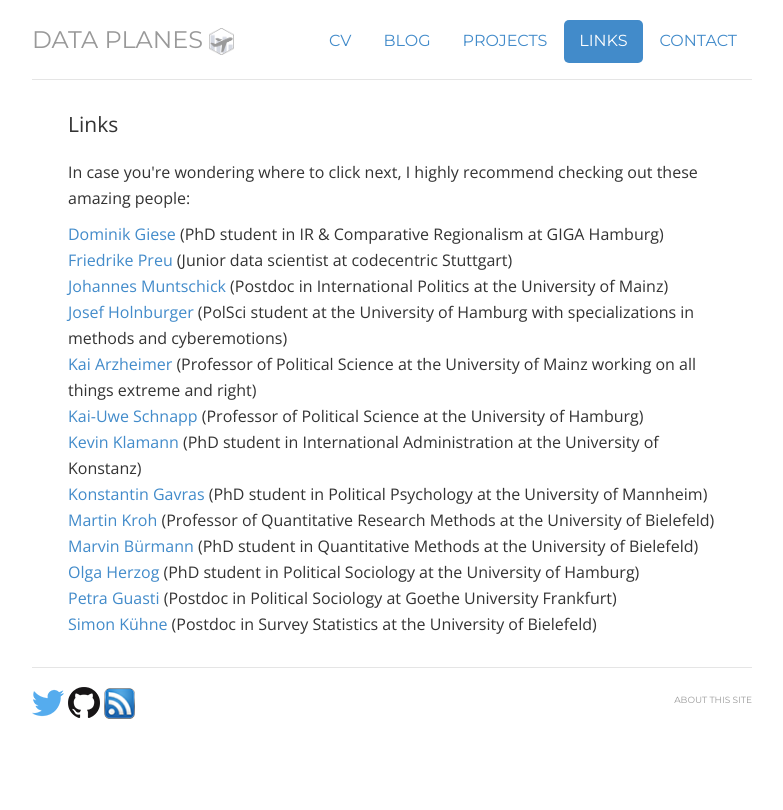
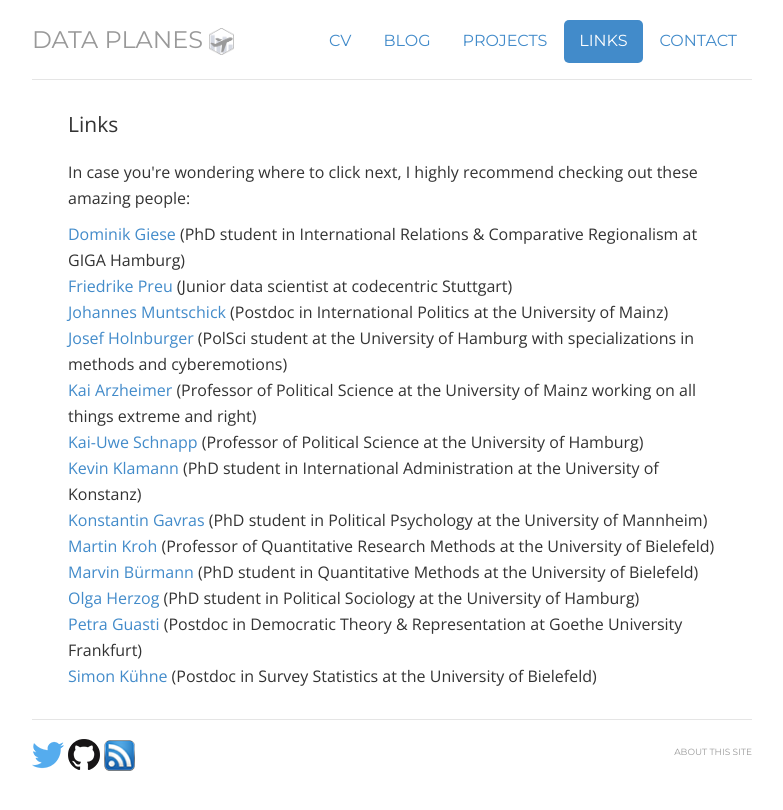
Before and after one commit to lhehnke/lhehnke.github.io, a Jekyll site: the page built from links/index.html, in a window 1280 px wide. Shown: the top 810 px of the page, without its empty margins (248-1031 px from the left). Built offline with Jekyll 4.4.1, drawn with Linux system fonts in a browser that asks for light colours; nearby versions of some CDN libraries.

Commit message:
Add info

```diff
--- a/links/index.html
+++ b/links/index.html
@@ -17,7 +17,7 @@ contact: passive
 			<link href="https://maxcdn.bootstrapcdn.com/font-awesome/4.6.3/css/font-awesome.min.css" rel="stylesheet" />
 
     <ul class="list-unstyled">
-                                                        	 <li> <a href="https://gem-stones.eu/people/dominik-giese" target="_blank">Dominik Giese</a> (PhD student in IR & Comparative Regionalism at GIGA Hamburg)</li>
+                                                        	 <li> <a href="https://gem-stones.eu/people/dominik-giese" target="_blank">Dominik Giese</a> (PhD student in International Relations & Comparative Regionalism at GIGA Hamburg)</li>
                                                 	 <li> <a href="https://www.codecentric.de/team/friederike-preu/" target="_blank">Friedrike Preu</a> (Junior data scientist at codecentric Stuttgart)</li>
                                           	 <li> <a href="https://international.politics.uni-mainz.de/staff/johannes-muntschick/" target="_blank">Johannes Muntschick</a> (Postdoc in International Politics at the University of Mainz)</li>
                                     	 <li> <a href="http://blog.holnburger.com/" target="_blank">Josef Holnburger</a> (PolSci student at the University of Hamburg with specializations in methods and cyberemotions) </li>
@@ -28,7 +28,7 @@ contact: passive
             	 <li> <a href="https://ekvv.uni-bielefeld.de/pers_publ/publ/PersonDetail.jsp?personId=120195853" target="_blank">Martin Kroh</a> (Professor of Quantitative Research Methods at the University of Bielefeld)</li>
       	 <li> <a href="http://mbuermann.de/" target="_blank">Marvin Bürmann</a> (PhD student in Quantitative Methods at the University of Bielefeld)</li>
 	 <li> <a href="https://www.wiso.uni-hamburg.de/fachbereich-sowi/professuren/schnapp/team/herzog-olga.html" target="_blank">Olga Herzog</a> (PhD student in Political Sociology at the University of Hamburg)</li>
-	 	 <li> <a href="http://www.fb03.uni-frankfurt.de/60977547/petra-guasti" target="_blank">Petra Guasti</a> (Postdoc in Political Sociology at Goethe University Frankfurt)</li>
+	 	 <li> <a href="http://www.fb03.uni-frankfurt.de/60977547/petra-guasti" target="_blank">Petra Guasti</a> (Postdoc in Democratic Theory & Representation at Goethe University Frankfurt)</li>
 	 	 	 	 <li> <a href="http://www.simon-kuehne.de/" target="_blank">Simon Kühne</a> (Postdoc in Survey Statistics at the University of Bielefeld)</li>
 	</ul>
 
```
